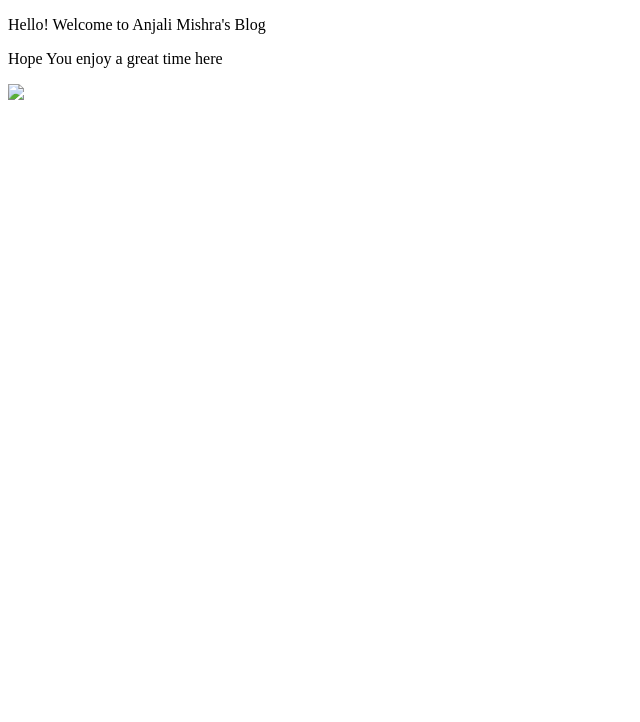
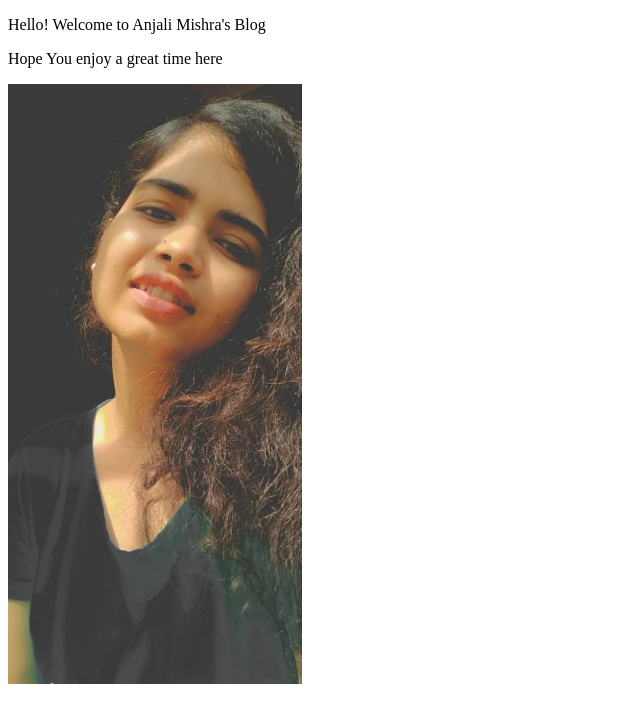
Before and after one commit to anjalistark/anjalistark.github.io, a plain HTML site: page index.html in a window 1280 px wide. Shown: the whole page, without its empty margins (0-640 px from the left). Drawn offline with Linux system fonts and the light colour scheme.

Commit message:
Update index.html

```diff
--- a/index.html
+++ b/index.html
@@ -1,10 +1,10 @@
 <!DOCTYPE html>
 <head>
 	<title>Anjali Mishra's Blog</title>
-	<link rel="icon" href="images/pic.png">
+	<link rel="icon" href="pic.png">
 </head>
 <body>
 	<p>Hello! Welcome to Anjali Mishra's Blog</p>
 	<p>Hope You enjoy a great time here</p>
-	<img src="images/pic.png" height="600"/>
+	<img src="pic.png" height="600"/>
 </body>
```
